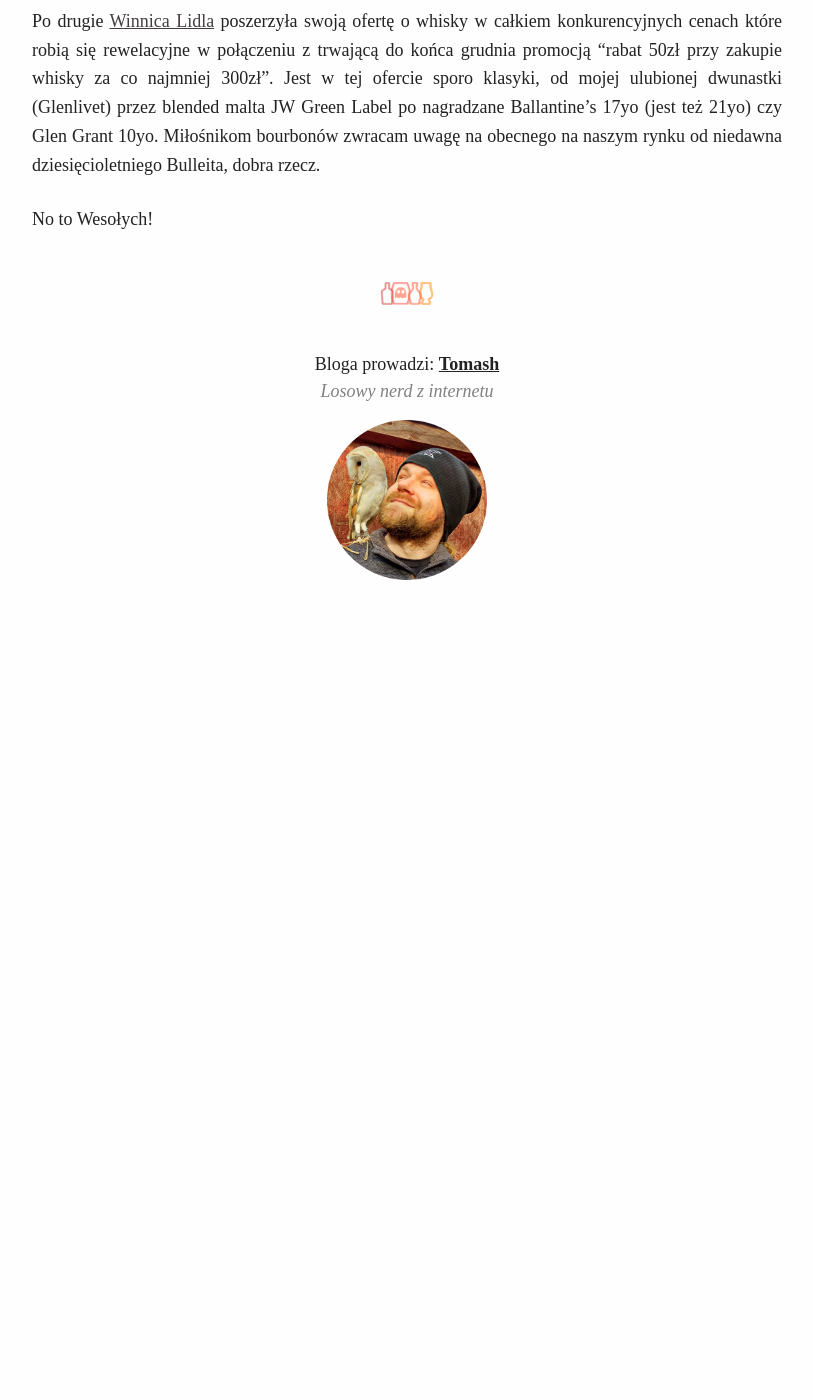
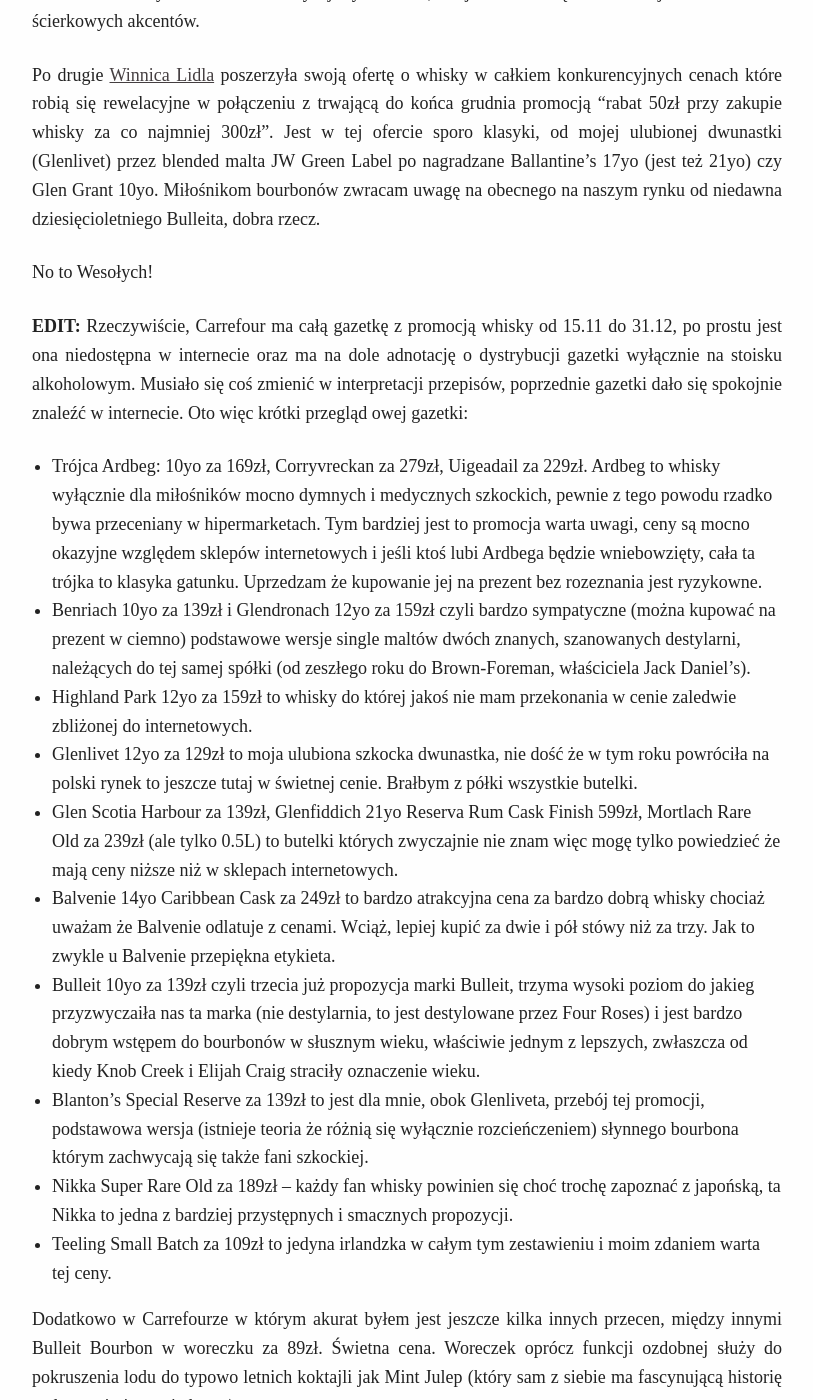
Before and after one commit to tomash/rudeduchy, a Jekyll site: the page built from _posts/2017-12-18-promocje-grudniowe.md, in a window 1280 px wide and 1400 px high, scrolled down 2453 px. Shown: the whole window, without its empty margins (233-1046 px from the left). Built offline with Jekyll 4.4.1, drawn with Linux system fonts in a browser that asks for light colours; before the commit the page ends 3083 px from its top, so only the background shows below that; some of the changed text lies outside the part shown.

Commit message:
promocje grudniowe: addendum

```diff
--- a/_posts/2017-12-18-promocje-grudniowe.md
+++ b/_posts/2017-12-18-promocje-grudniowe.md
@@ -9,6 +9,8 @@
 ---
 
 W tym roku niestety nie jesteśmy tak rozpieszczeni promocjami na whisky w hipermarketach jak w zeszłym roku rozpieszczał nas Carrefour czy Tesco. Możecie nawet nie szukać alkoholi w gazetkach promocyjnych -- pojawi się co najwyżej trochę piw. Chociaż widziałem donosy o bardzo fajnych cenach na niektóre whisky w Carrefourach, sprawdzę to w poniedziałek wieczorem i uzupełnię wpis.
+
+**EDIT:** zgodnie z obietnicą o promocji w Carrefourze na dole wpisu!
 
 Warto natomiast rozejrzeć się po innych sklepach bo pojawiło się kilka ciekawostek. I to w sklepach które raczej nie słyną z alkoholi premium.
 
@@ -39,3 +41,18 @@
 Po drugie  [Winnica Lidla](https://winnicalidla.pl/) poszerzyła swoją ofertę o whisky w całkiem konkurencyjnych cenach które robią się rewelacyjne w połączeniu z trwającą do końca grudnia promocją "rabat 50zł przy zakupie whisky za co najmniej 300zł". Jest w tej ofercie sporo klasyki, od mojej ulubionej dwunastki (Glenlivet) przez blended malta JW Green Label po nagradzane Ballantine's 17yo (jest też 21yo) czy Glen Grant 10yo. Miłośnikom bourbonów zwracam uwagę na obecnego na naszym rynku od niedawna dziesięcioletniego Bulleita, dobra rzecz.
 
 No to Wesołych!
+
+**EDIT:** Rzeczywiście, Carrefour ma całą gazetkę z promocją whisky od 15.11 do 31.12, po prostu jest ona niedostępna w internecie oraz ma na dole adnotację o dystrybucji gazetki wyłącznie na stoisku alkoholowym. Musiało się coś zmienić w interpretacji przepisów, poprzednie gazetki dało się spokojnie znaleźć w internecie. Oto więc krótki przegląd owej gazetki:
+
+* Trójca Ardbeg: 10yo za 169zł, Corryvreckan za 279zł, Uigeadail za 229zł. Ardbeg to whisky wyłącznie dla miłośników mocno dymnych i medycznych szkockich, pewnie z tego powodu rzadko bywa przeceniany w hipermarketach. Tym bardziej jest to promocja warta uwagi, ceny są mocno okazyjne względem sklepów internetowych i jeśli ktoś lubi Ardbega będzie wniebowzięty, cała ta trójka to klasyka gatunku. Uprzedzam że kupowanie jej na prezent bez rozeznania jest ryzykowne.
+* Benriach 10yo za 139zł i Glendronach 12yo za 159zł czyli bardzo sympatyczne (można kupować na prezent w ciemno) podstawowe wersje single maltów dwóch znanych, szanowanych destylarni, należących do tej samej spółki (od zeszłego roku do Brown-Foreman, właściciela Jack Daniel's).
+* Highland Park 12yo za 159zł to whisky do której jakoś nie mam przekonania w cenie zaledwie zbliżonej do internetowych.
+* Glenlivet 12yo za 129zł to moja ulubiona szkocka dwunastka, nie dość że w tym roku powróciła na polski rynek to jeszcze tutaj w świetnej cenie. Brałbym z półki wszystkie butelki.
+* Glen Scotia Harbour za 139zł, Glenfiddich 21yo Reserva Rum Cask Finish 599zł, Mortlach Rare Old za 239zł (ale tylko 0.5L) to butelki których zwyczajnie nie znam więc mogę tylko powiedzieć że mają ceny niższe niż w sklepach internetowych.
+* Balvenie 14yo Caribbean Cask za 249zł to bardzo atrakcyjna cena za bardzo dobrą whisky chociaż uważam że Balvenie odlatuje z cenami. Wciąż, lepiej kupić za dwie i pół stówy niż za trzy. Jak to zwykle u Balvenie przepiękna etykieta.
+* Bulleit 10yo za 139zł czyli trzecia już propozycja marki Bulleit, trzyma wysoki poziom do jakieg przyzwyczaiła nas ta marka (nie destylarnia, to jest destylowane przez Four Roses) i jest bardzo dobrym wstępem do bourbonów w słusznym wieku, właściwie jednym z lepszych, zwłaszcza od kiedy Knob Creek i Elijah Craig straciły oznaczenie wieku.
+* Blanton's Special Reserve za 139zł to jest dla mnie, obok Glenliveta, przebój tej promocji, podstawowa wersja (istnieje teoria że różnią się wyłącznie rozcieńczeniem) słynnego bourbona którym zachwycają się także fani szkockiej.
+* Nikka Super Rare Old za 189zł -- każdy fan whisky powinien się choć trochę zapoznać z japońską, ta Nikka to jedna z bardziej przystępnych i smacznych propozycji.
+* Teeling Small Batch za 109zł to jedyna irlandzka w całym tym zestawieniu i moim zdaniem warta tej ceny.
+
+Dodatkowo w Carrefourze w którym akurat byłem jest jeszcze kilka innych przecen, między innymi Bulleit Bourbon w woreczku za 89zł. Świetna cena. Woreczek oprócz funkcji ozdobnej służy do pokruszenia lodu do typowo letnich koktajli jak Mint Julep (który sam z siebie ma fascynującą historię -- ale tą zajmiemy się latem).
```
